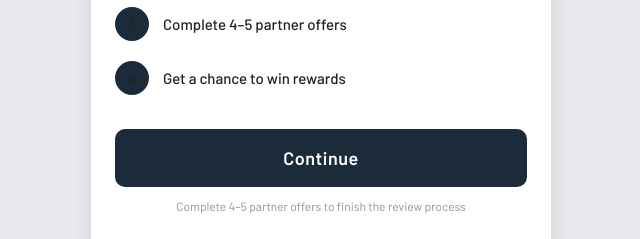
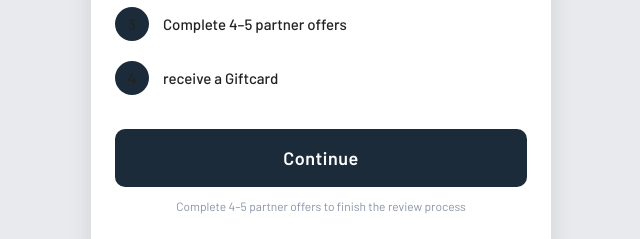
Before and after one commit to himanshubamotrawork-gif/abercrombie, a plain HTML site: page index.html in a window 1280 px wide. Shown: the part 386-625 px from the top of the page, 319-959 px from the left. Drawn offline with nearby package versions, Linux system fonts and the light colour scheme; a web font is replaced by a local one.

Commit message:
Update index.html

```diff
--- a/index.html
+++ b/index.html
@@ -285,7 +285,7 @@ gtag('config', 'G-6DRTCQ7GR8', {
       <li><span class="step-num">1</span><span>Continue to Offer</span></li>
       <li><span class="step-num">2</span><span>Enter basic details</span></li>
       <li><span class="step-num">3</span><span>Complete 4–5 partner offers</span></li>
-      <li><span class="step-num">4</span><span>Get a chance to win rewards</span></li>
+      <li><span class="step-num">4</span><span>receive a Giftcard</span></li>
     </ul>
 <button type="button" class="cta-btn" onclick="redirect()">
   Continue
```
